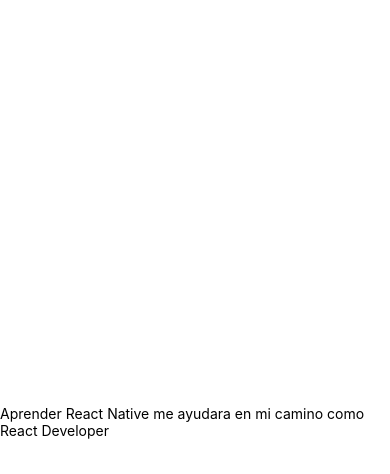
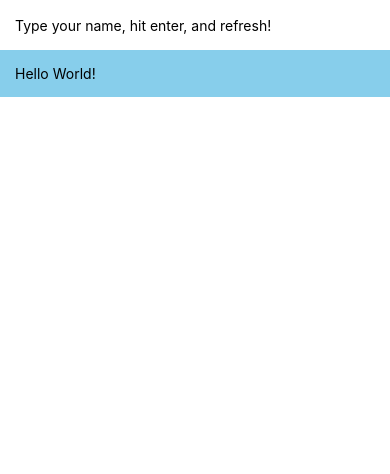
Before and after one commit to khriztianmoreno/react-native-guide, a React Native app: screen / in a window 390 px wide. Shown: the top 474 px of the page. Built offline with nearby package versions, Linux system fonts and the light colour scheme.

Commit message:
Example ReactNative API - asyncstorage

```diff
--- a/App.js
+++ b/App.js
@@ -1,21 +1,60 @@
-import React from 'react';
-import { StyleSheet, Text, View } from 'react-native';
+import React, { Component } from 'react'
+import { View, Text, AsyncStorage, StyleSheet } from 'react-native'
 
-export default class App extends React.Component {
+import Input from './Input'
+
+const STORAGE_KEY = 'ASYNC_STORAGE_NAME_EXAMPLE'
+
+export default class App extends Component {
+
+  state = {name: 'World'}
+
+  componentWillMount() {
+    this.load()
+  }
+
+  load = async () => {
+    try {
+      const name = await AsyncStorage.getItem(STORAGE_KEY)
+
+      if (name !== null) {
+        this.setState({name})
+      }
+    } catch (e) {
+      console.error('Failed to load name.')
+    }
+  }
+
+  save = async (name) => {
+    try {
+      await AsyncStorage.setItem(STORAGE_KEY, name)
+
+      this.setState({name})
+    } catch (e) {
+      console.error('Failed to save name.')
+    }
+  }
+
   render() {
+    const {name} = this.state
+
     return (
-      <View style={styles.container}>
-        <Text>Aprender React Native me ayudara en mi camino como React Developer</Text>
+      <View>
+        <Input
+          placeholder={'Type your name, hit enter, and refresh!'}
+          onSubmitEditing={this.save}
+        />
+        <Text style={styles.text}>
+          Hello {name}!
+        </Text>
       </View>
-    );
+    )
   }
 }
 
 const styles = StyleSheet.create({
-  container: {
-    flex: 1,
-    backgroundColor: '#fff',
-    alignItems: 'center',
-    justifyContent: 'center',
+  text: {
+    padding: 15,
+    backgroundColor: 'skyblue',
   },
-});
+})
--- /dev/null
+++ b/Input.js
@@ -0,0 +1,43 @@
+import React, { Component } from 'react'
+import { TextInput, StyleSheet } from 'react-native'
+
+export default class Input extends Component {
+
+  state = {
+    text: '',
+  }
+
+  onChangeText = (text) => this.setState({text})
+
+  onSubmitEditing = () => {
+    const {onSubmitEditing} = this.props
+    const {text} = this.state
+
+    if (!text) return // Don't submit if empty
+
+    onSubmitEditing(text)
+    this.setState({text: ''})
+  }
+
+  render() {
+    const {placeholder} = this.props
+    const {text} = this.state
+
+    return (
+      <TextInput
+        style={styles.input}
+        value={text}
+        placeholder={placeholder}
+        onChangeText={this.onChangeText}
+        onSubmitEditing={this.onSubmitEditing}
+      />
+    )
+  }
+}
+
+const styles = StyleSheet.create({
+  input: {
+    padding: 15,
+    height: 50,
+  },
+})
```
Also changed, not shown: 1 other file (tests, documents, lock files or other folders).
